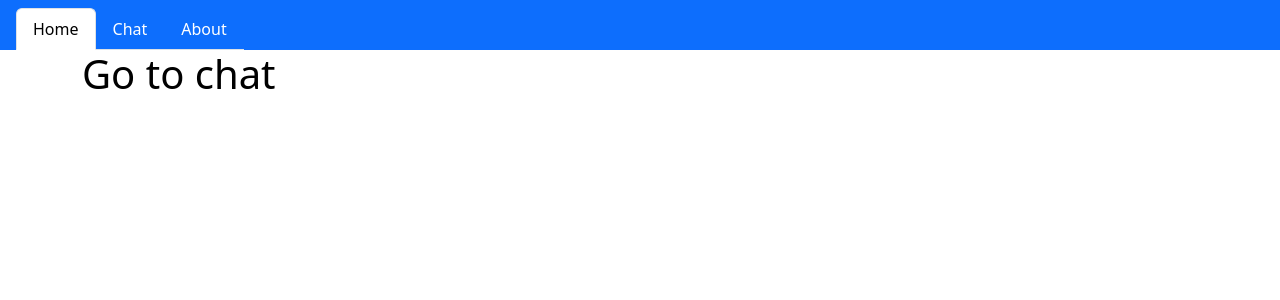
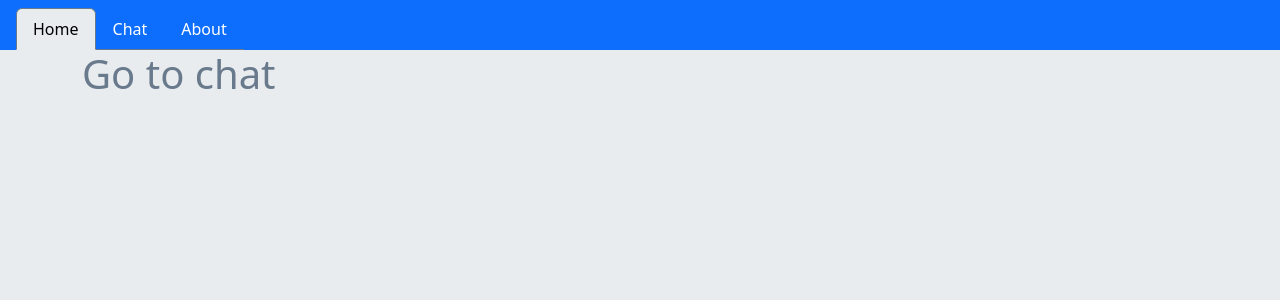
Before and after one commit to viniciusvts/chatbot-web, a Vue app: page / in a window 1280 px wide. Shown: the top 300 px of the page. Built offline with nearby package versions, Linux system fonts and the light colour scheme.

Commit message:
feat: change bootstrap colors

```diff
--- a/src/assets/style/_variables.scss
+++ b/src/assets/style/_variables.scss
@@ -75,9 +75,9 @@ $bodyColor: #697a8d !default;
     // --bs-body-font-size: 1rem;
     // --bs-body-font-weight: 400;
     // --bs-body-line-height: 1.5;
-    --bs-body-color: $bodyColor;
+    --bs-body-color: #697a8d;
     // --bs-body-color-rgb: 33, 37, 41;
-    // --bs-body-bg: #fff;
+    --bs-body-bg: #e9ecef;
     // --bs-body-bg-rgb: 255, 255, 255;
     // --bs-emphasis-color: #000;
     // --bs-emphasis-color-rgb: 0, 0, 0;
@@ -99,7 +99,7 @@ $bodyColor: #697a8d !default;
     // --bs-highlight-bg: rgb(255, 242.6, 205.4);
     // --bs-border-width: 1px;
     // --bs-border-style: solid;
-    // --bs-border-color: #dee2e6;
+    --bs-border-color: #697a8d;
     // --bs-border-color-translucent: rgba(0, 0, 0, 0.175);
     // --bs-border-radius: 0.375rem;
     // --bs-border-radius-sm: 0.25rem;
```
